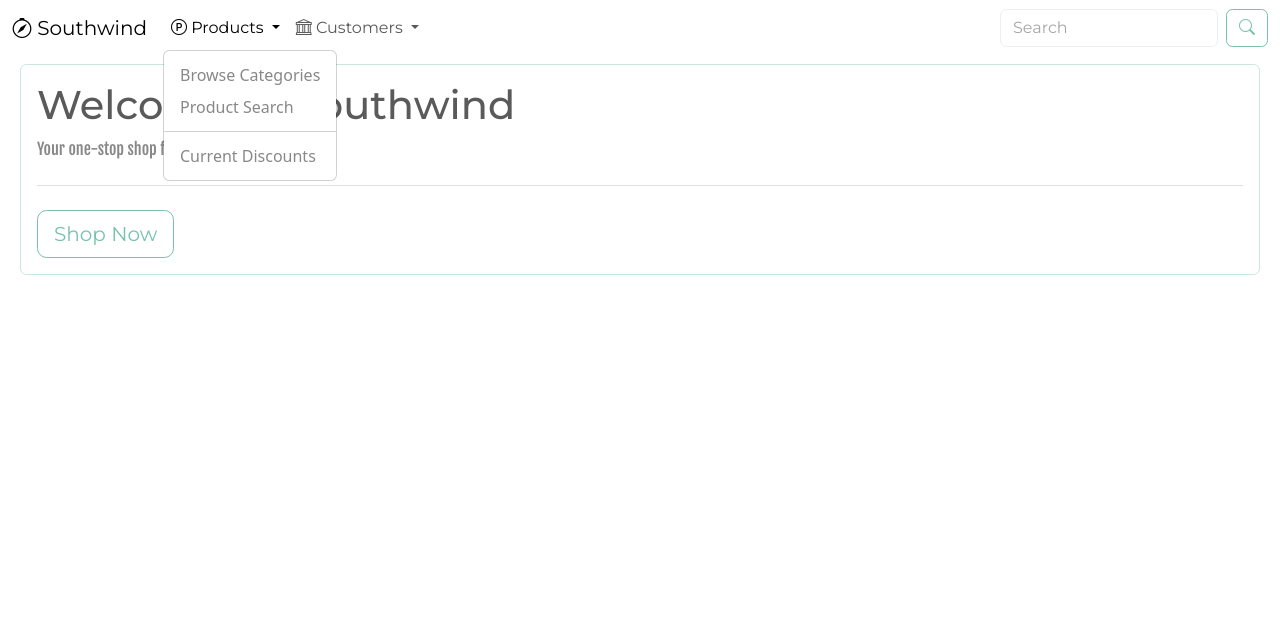
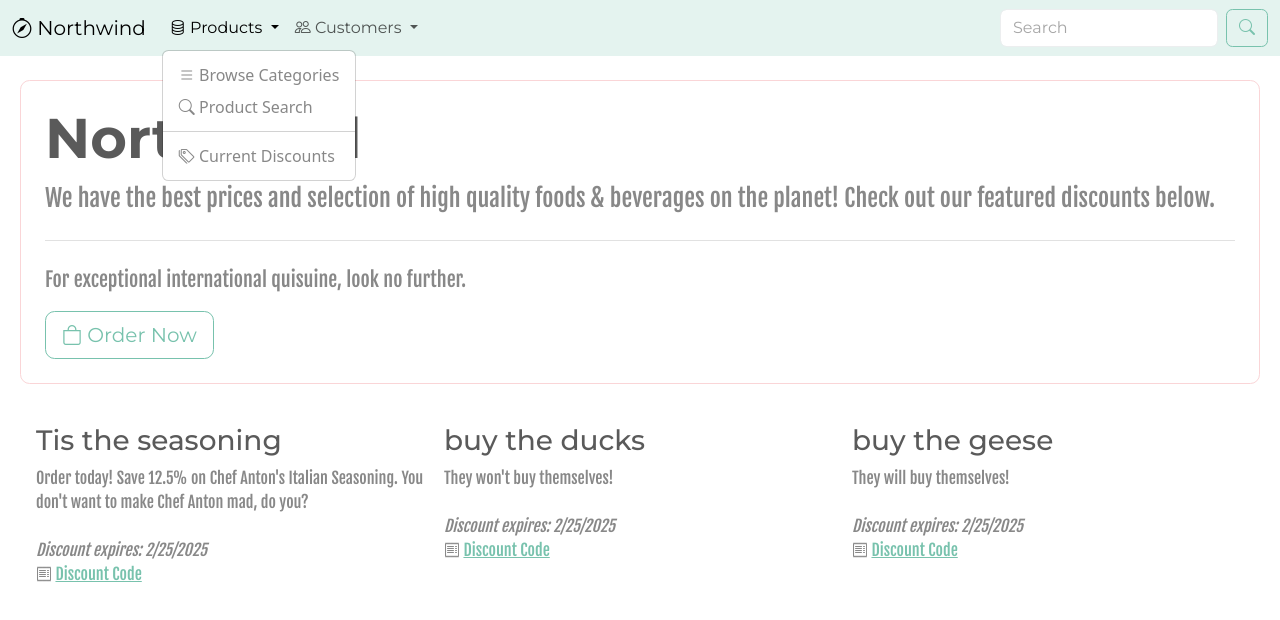
Before and after one commit to nkelly33/Southwind, a plain HTML site: page index.html in a window 1280 px wide. Both pictures are taken after a click on the button "Products". Drawn offline with nearby package versions, Linux system fonts and the light colour scheme.

Commit message:
module 2

```diff
--- /dev/null
+++ b/discount.js
@@ -0,0 +1,20 @@
+
+document.addEventListener("DOMContentLoaded", function() {
+  document.getElementById('discount-row').addEventListener('click', function(e){
+    e.preventDefault();
+    bootstrap.Toast.getOrCreateInstance(document.getElementById('liveToast')).show();
+    if (e.target.classList.contains('discount')) {
+      e.preventDefault();
+            document.getElementById('product').innerHTML = e.target.dataset['product'];
+      document.querySelector('.toast-body').innerHTML = "Discount Code: " + e.target.dataset['discountcode'];
+      doucument.getElementById('discount-title').innerHTML = e.target.dataset['title'] || 'Special Discount';
+      bootstrap.Toast.getOrCreateInstance(document.getElementById('liveToast')).show();
+
+    }
+  });
+});
+document.addEventListener("keydown", (e)  => {
+  if (e.key ===  'Escape') {
+    document.getElementById('liveToast').classList.remove('show');
+  }
+});
--- a/index.html
+++ b/index.html
@@ -3,27 +3,29 @@
 <head>
   <meta charset="UTF-8">
   <meta name="viewport" content="width=device-width, initial-scale=1.0">
-  <title>Southwind</title>
+  <title>Northwind</title>
   <!-- favicon -->
   <link rel="apple-touch-icon" sizes="180x180" href="apple-touch-icon.png">
   <link rel="icon" type="image/png" sizes="32x32" href="favicon-32x32.png">
   <link rel="icon" type="image/png" sizes="16x16" href="favicon-16x16.png">
   <!-- bootstrap css -->
-  <!-- <link href="https://cdn.jsdelivr.net/npm/bootstrap@5.3.3/dist/css/bootstrap.min.css" rel="stylesheet" integrity="sha384-QWTKZyjpPEjISv5WaRU9OFeRpok6YctnYmDr5pNlyT2bRjXh0JMhjY6hW+ALEwIH" crossorigin="anonymous"> -->
-  <link href="bootstrap.minty.min.css" rel="stylesheet">
+  <link href="https://cdn.jsdelivr.net/npm/bootstrap@5.3.3/dist/css/bootstrap.min.css" rel="stylesheet" integrity="sha384-QWTKZyjpPEjISv5WaRU9OFeRpok6YctnYmDr5pNlyT2bRjXh0JMhjY6hW+ALEwIH" crossorigin="anonymous">
+ <link href="bootstrap.minty.min.css" rel="stylesheet">
   <!-- bootstrap icons -->
   <link rel="stylesheet" href="https://cdn.jsdelivr.net/npm/bootstrap-icons@1.11.3/font/bootstrap-icons.min.css">
   <!-- bootstrap js-->
   <script src="https://cdn.jsdelivr.net/npm/bootstrap@5.3.3/dist/js/bootstrap.bundle.min.js" integrity="sha384-YvpcrYf0tY3lHB60NNkmXc5s9fDVZLESaAA55NDzOxhy9GkcIdslK1eN7N6jIeHz" crossorigin="anonymous"></script>
   <!-- google font -->
   <link href="https://fonts.googleapis.com/css?family=Fjalla+One" rel="stylesheet">
+  <!-- client js -->
+  <script src="discount.js"></script>
   <!-- client css -->
   <link rel="stylesheet" href="client.css" />
 </head>
 <body>
-  <nav class="navbar navbar-expand-md">
+  <nav class="navbar navbar-expand-md bg-primary-subtle">
     <div class="container-fluid">
-      <a class="navbar-brand" href="#"><i class="bi bi-compass"></i> Southwind</a>
+      <a class="navbar-brand" href="#"><i class="bi bi-compass"></i> Northwind</a>
       <button class="navbar-toggler" type="button" data-bs-toggle="collapse" data-bs-target="#navbarScroll" aria-controls="navbarScroll" aria-expanded="false" aria-label="Toggle navigation">
         <span class="navbar-toggler-icon"></span>
       </button>
@@ -31,26 +33,23 @@
         <ul class="navbar-nav me-auto my-2 my-lg-0">
           <li class="nav-item dropdown">
             <a class="nav-link dropdown-toggle" href="#" role="button" data-bs-toggle="dropdown" aria-expanded="false">
-             <i class="bi bi-p-circle"></i> Products
+              <i class="bi bi-database"></i> Products
             </a>
             <ul class="dropdown-menu">
-              <li><a class="dropdown-item" href="#">Browse Categories</a></li>
-              <li><a class="dropdown-item" href="#">Product Search</a></li>
+              <li><a class="dropdown-item" href="#"><i class="bi bi-list"></i> Browse Categories</a></li>
+              <li><a class="dropdown-item" href="#"><i class="bi bi-search"></i> Product Search</a></li>
               <li><hr class="dropdown-divider"></li>
-              <li><a class="dropdown-item" href="#">Current Discounts</a></li>
+              <li><a class="dropdown-item" href="#"><i class="bi bi-tags"></i> Current Discounts</a></li>
             </ul>
-
           </li>
           <li class="nav-item dropdown">
             <a class="nav-link dropdown-toggle" href="#" role="button" data-bs-toggle="dropdown" aria-expanded="false">
-                <i class="bi bi-bank"></i> Customers
+              <i class="bi bi-people"></i> Customers
             </a>
             <ul class="dropdown-menu">
-              <li><a class="dropdown-item" href="#">Sign In</a></li>
-              <li><a class="dropdown-item" href="#">Register</a></li>
-
+              <li><a class="dropdown-item" href="#"><i class="bi bi-person-vcard"></i> Register</a></li>
+              <li><a class="dropdown-item" href="#"><i class="bi bi-key"></i> Sign In</a></li>
             </ul>
-
           </li>
         </ul>
         <form class="d-none d-md-flex" role="search">
@@ -61,12 +60,57 @@
     </div>
   </nav>
   <div class="container-fluid">
-    <div class="p-3 m-2 rounded-2 border border-primary-subtle">
-      <h1>Welcome to Southwind</h1>
-    <p>Your one-stop shop for all your needs!</p>
-    <hr class ="my-4"/>
-      <a class="btn btn-outline-primary btn-lg" href="#" role="button">Shop Now</a>
+    <div class="p-4 m-2 mt-4 rounded-3 border border-secondary-subtle">
+      <h1 class="display-4 fw-bold">
+          Northwind
+      </h1>
+      <p class="fs-4">
+          We have the best prices and selection of high quality foods &amp; beverages on the planet! Check out our featured discounts below.
+      </p>
+      <hr class="my-4">
+      <p class="fs-5">For exceptional international quisuine, look no further.</p>
+      <a class="btn btn-outline-primary btn-lg" href="#" role="button"><i class="bi bi-bag"></i> Order Now</a>
     </div>
+    <div class="row p-2 m-2" id="discount-row">
+      <div class="col px-2 py-4">
+        <h3>Tis the seasoning</h3>
+        <div class="mb-4">
+          Order today! Save 12.5% on Chef Anton's Italian Seasoning.
+          You don't want to make Chef Anton mad, do you?
+        </div>
+        <i>Discount expires: 2/25/2025</i><br />
+        <i class="bi bi-receipt"></i> <a href="#" class="discount" data-product="Chef Anton's Italian Seasoning" data-discountcode="seasoning123" data-title="Seasoning">Discount Code</a>
+      </div>
+      <div class="col px-2 py-4">
+      <h3>buy the ducks</h3>
+        <div class="mb-4">
+          They won't buy themselves!
+        </div>
+        <i>Discount expires: 2/25/2025</i><br />
+        <i class="bi bi-receipt"></i> <a href="#" class="discount" data-product="duck" data-discountcode="duckers" data-title="Duck">Discount Code</a>
+      </div>
+      <div class="col px-2 py-4">
+        <h3>buy the geese</h3>
+        <div class="mb-4">
+          They will buy themselves!
+        </div>
+        <i>Discount expires: 2/25/2025</i><br />
+        <i class="bi bi-receipt"></i> <a href="#" class="discount" data-product="Goose" data-discountcode="goosers" data-title="Goose">Discount Code</a>
+      </div>
     </div>
+  </div>
+  <!-- toast -->
+  <div class="toast-container position-fixed bottom-0 end-0 p-3 ">
+    <div id="liveToast" class="toast" role="alert" aria-live="assertive" aria-atomic="true" data-bs-autohide="false">
+      <div class="toast-header">
+        <strong class="me-auto" id="product">Product</strong>
+        <small class="text-body-secondary" id="discount-title">discount title</small>
+        <button type="button" class="btn-close" data-bs-dismiss="toast" aria-label="Close"></button>
+      </div>
+      <div class="toast-body">
+        Discount Code: 1234
+      </div>
+    </div>
+  </div>
 </body>
 </html>
```
